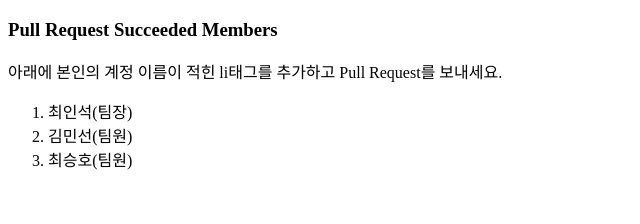
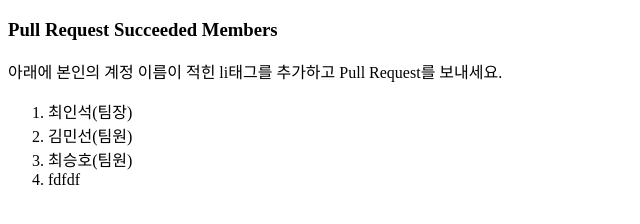
Before and after one commit to chainstone-dev/collaboration, a plain HTML site: page index.html in a window 1280 px wide. Shown: the full height of the page, 0-640 px from the left. Drawn offline with Linux system fonts and the light colour scheme.

Commit message:
수정완료

```diff
--- a/index.html
+++ b/index.html
@@ -11,6 +11,7 @@
   <li>최인석(팀장)</li>
   <li>김민선(팀원)</li>
   <li>최승호(팀원)</li>
+  <li>fdfdf</li>
  </ol>
 </body>
 </html>
```
